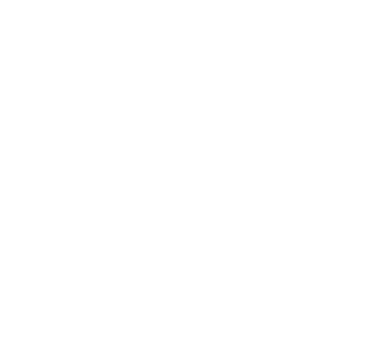
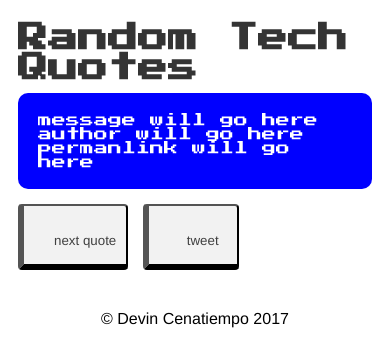
Before and after one commit to dcenatiempo/CIT-261, a plain HTML site: page topic_3_4/index.html in a window 390 px wide. Drawn offline with Linux system fonts and the light colour scheme; a web font is replaced by a local one.

Commit message:
Finished quote api app

```diff
--- a/topic_3_4/index.html
+++ b/topic_3_4/index.html
@@ -6,9 +6,28 @@
   <meta charset="UTF-8">
   <meta name="viewport" content="width=device-width, initial-scale=1.0">
   <link rel="stylesheet" type="text/css" href="style.css">
+  <link href="https://fonts.googleapis.com/css?family=Press+Start+2P" rel="stylesheet">
+  <link href="https://fonts.googleapis.com/css?family=Averia+Libre:700" rel="stylesheet">
   <title>Document</title>
 </head>
-<body>
+<body class="center-flex">
+    <main class="padding">
+    <h1 class="header">Random Tech Quotes</h1>
+    <section class="flex-left-column">
+        <div class="dos-prompt-screen">
+        <div class="message dos-prompt-text">message will go here</div>
+        <div class="author dos-prompt-text">author will go here</div>
+        <div class="permalink dos-prompt-text">permanlink will go here</div>
+        </div>
+    </section>
+    <section>
+        <button id="getMessage" class="button">next quote</button>
+        <button id="tweet" class="button">tweet</button>
+    </section>
+    </main>
+    <footer id="fixed-footer">
+        &copy; Devin Cenatiempo 2017
+    </footer>
 </body>
 <script type="text/javascript" src="./main.js"></script>
 </html>
--- a/topic_3_4/main.js
+++ b/topic_3_4/main.js
@@ -6,11 +6,79 @@
  *   Using XMLHTTPRequest to Consume a JSON Web Service
 *******************************************************************************/
 
-/***************************************************
- * Object creation using a Factory Function
- **************************************************/
+// define the empty quote object
+let quote = {
+    quote: "",
+    author: "",
+    permalink: "",
+    tweetURL: "https://twitter.com/intent/tweet?text="
+};
 
-  /*****************************
-   * Object instantiation
-   * from a Factory Function
-   ****************************/
+// publish first quote
+getRandomQuote();
+
+// get new quote when #getMessage clicked
+document.querySelector('#getMessage').addEventListener('click', getRandomQuote);
+
+// tweet quote when #tweet clicked
+document.querySelector('#tweet').addEventListener('click', tweet);
+
+
+// changes html to match new quote
+let changeQuote = function(data) {
+    document.querySelector('.message').textContent = `C:\\> ${data.quote}`;
+    document.querySelector('.author').innerHTML = `<br> - ${data.author}`;
+    document.querySelector('.permalink').innerHTML = `<br><a class="dos-prompt-text" href=" ${data.permalink} "target="_blank">C:\\> Permalink</a>`;
+}
+
+let getRandomQuote = function() {
+    var xhttp = new XMLHttpRequest();
+    xhttp.onreadystatechange = function() {
+        if (this.readyState == 4 && this.status == 200) {
+            console.log(this.responseText);
+            processJSON(this.responseText);
+    }
+    };
+    xhttp.open("GET", "http://quotes.stormconsultancy.co.uk/random.json", true);
+    xhttp.send();
+};
+
+function processJSON (text) {
+    var data = JSON.parse(text);
+    console.log(data);
+    var string = JSON.stringify(data);
+    console.log(string);
+    quote.quote = data.quote;
+    quote.author = data.author;
+    quote.permalink = data.permalink;
+    changeQuote(quote);
+}
+
+/*
+// retreives new JSON quote object from external source
+let getRandomQuote = function() {
+    fetch('http://quotes.stormconsultancy.co.uk/random.json')
+      .then(function(response) {
+      // Convert to JSON
+      return response.json();
+    }).then(function(data) {
+        quote.quote = data.quote;
+        quote.author = data.author;
+        quote.permalink = data.permalink;
+        changeQuote(quote);
+    }).catch(function(err) {
+        quote.quote = "oops! something went wrong";
+        quote.author = "error";
+        quote.permalink = "";
+        changeQuote(quote)
+        console.log(err);
+        throw new Error("Failed to fetch!");
+    });
+};
+*/
+
+// open up tweet box in new window
+let tweet = function() {
+    var url = quote.tweetURL;
+    window.open(url.concat(quote.quote.split(" ").join("+")), "_blank");
+};
--- a/topic_3_4/style.css
+++ b/topic_3_4/style.css
@@ -0,0 +1,89 @@
+* {
+    font-family: "Helvetica Neue", Helvetica, Arial, sans-serif;
+  }
+  .center-flex {
+    display: flex;
+    flex-flow: column nowrap;
+    align-items: center;
+  }
+
+  .flex-left-column {
+    display: flex;
+    flex-flow: column nowrap;
+    align-items: flex-start;
+  }
+
+  .row-flex {
+    display: flex;
+    flex-flow: row wrap;
+  }
+
+  .padding {
+    padding: 10px;
+  }
+
+  .button {
+    background-color: #f2f2f2;
+    border-radius: 4px;
+    border-width: 2px 2px 6px 6px;
+    border-style: outset;
+    min-width: 48px;
+    min-height: 48px;
+    padding: 10px 10px 0px 30px;
+    color: #404040;
+    margin: 30px 10px 30px 0;
+    -webkit-box-sizing: content-box;
+    -moz-box-sizing: content-box;
+    -ms-box-sizing: content-box;
+    box-sizing: content-box;
+  }
+  .button:active {
+    border-width: 2px;
+    margin-right: 14px;
+    margin-bottom: 5px;
+  }
+
+  .dos-prompt-screen {
+    background-color: blue;
+    color: white;
+    font-size: 14px;
+    font-family: 'Press Start 2P', monospace;
+    padding: 20px;
+    border-radius: 10px;
+  }
+
+  .dos-prompt-text {
+    color: white;
+    font-size: 14px;
+    font-family: 'Press Start 2P', monospace;
+  }
+
+  .header {
+    font-size: 30px;
+    font-family: 'Press Start 2P', monospace;
+    margin: 40px 0;
+    color: rgb(52, 52, 52);
+  }
+
+  .right-align {
+    text-align: right;
+    align-self: flex-end;
+  }
+
+  .permalink a {
+    text-decoration:  none;
+    text-decoration-color: white;
+    color: white;
+  }
+
+  main {
+    max-width: 800px;
+  }
+  @media only screen and (max-width: 565px) {
+    .header {
+      margin: 5px 0 10px 0;
+    }
+    .button {
+      margin: 15px 10px 30px 0;
+    }
+  }
```
